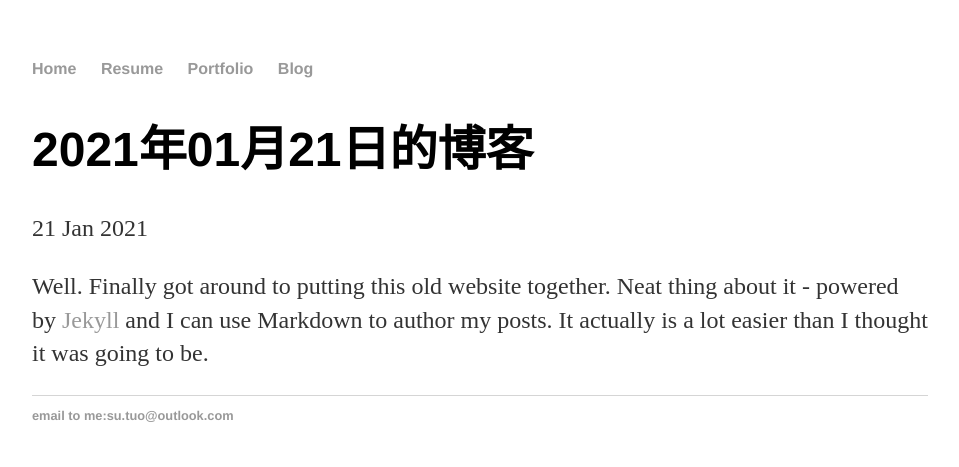
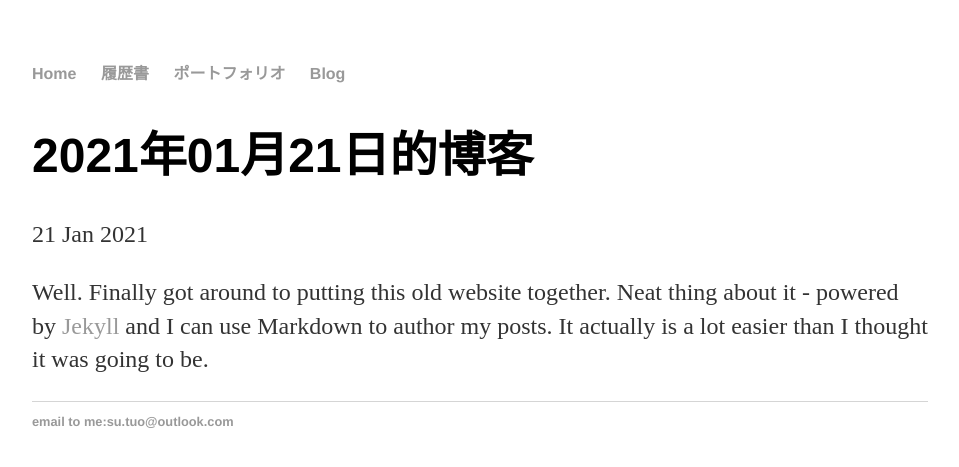
Before and after one commit to SotakuStudio/SotakuStudio.github.io, a Jekyll site: the page built from _posts/2021-01-21-gd-tuosu-site-launched.md, in a window 1280 px wide. Shown: the top 467 px of the page, without its empty margins (160-1119 px from the left). Built offline with Jekyll 4.4.1, drawn with Linux system fonts in a browser that asks for light colours.

Commit message:
Update default.html

```diff
--- a/_layouts/default.html
+++ b/_layouts/default.html
@@ -9,8 +9,8 @@
             <nav>
                 <ul>
                     <li><a href="/">Home</a></li>
-                    <li><a href="/resume">Resume</a></li>
-                    <li><a href="/portfolio">Portfolio</a></li>
+                    <li><a href="/resume">履歴書</a></li>
+                    <li><a href="/portfolio">ポートフォリオ</a></li>
                     <li><a href="/blog">Blog</a></li>
                 </ul>
             </nav>
```
